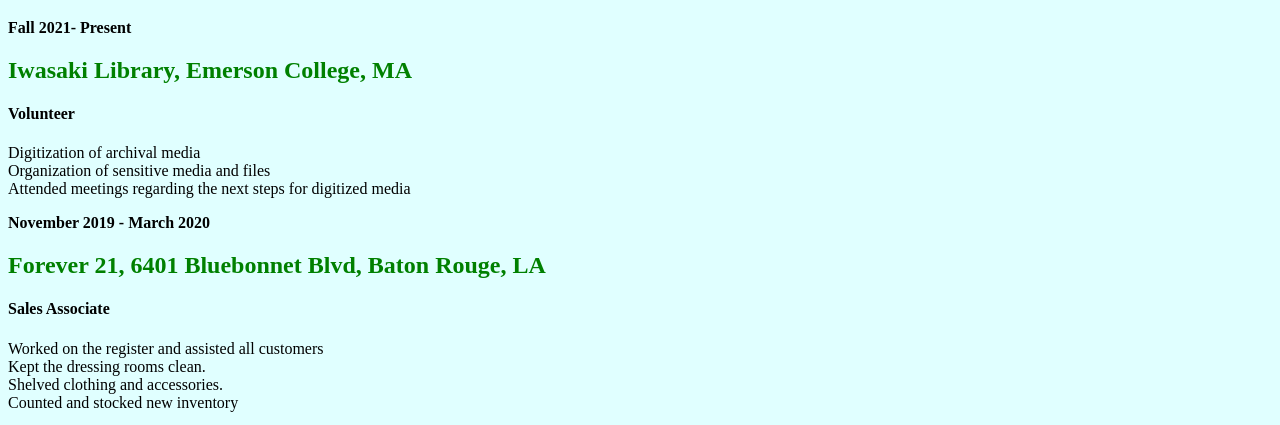
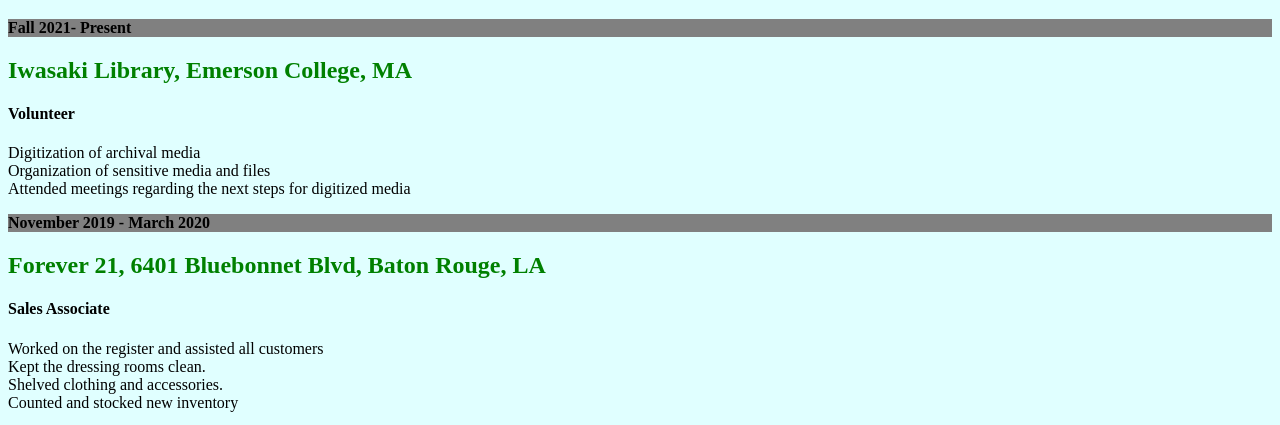
Before and after one commit to LazzyMc/LazzyMc.github.io, a plain HTML site: page index.html in a window 1280 px wide. Shown: the part 352-777 px from the top of the page. Drawn offline with Linux system fonts and the light colour scheme.

Commit message:
Update index.html

```diff
--- a/index.html
+++ b/index.html
@@ -17,14 +17,14 @@ To integrate new skills and experience from my work  life to help facilitate a m
 
         <h1>Experience</h1>
 
-<p class="thick">Fall 2021- Present</p>
+<p class="thicker">Fall 2021- Present</p>
 <h2>Iwasaki Library, Emerson College, MA</h2>
     <h4>Volunteer</h4>
 Digitization of archival media <br>
 Organization of sensitive media and files<br>
 Attended meetings regarding the next steps for digitized media<br>
 
-<p class="thick">November 2019 - March 2020</p>
+<p class="thicker">November 2019 - March 2020</p>
 <h2>Forever 21, 6401 Bluebonnet Blvd, Baton Rouge, LA</h2>
 <h4>Sales Associate</h4>
 Worked on the register and assisted all customers<br>
```
